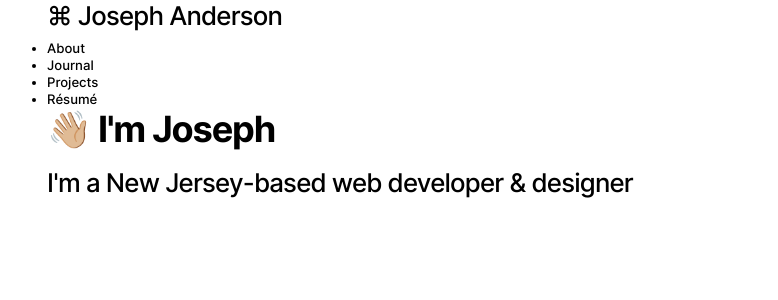
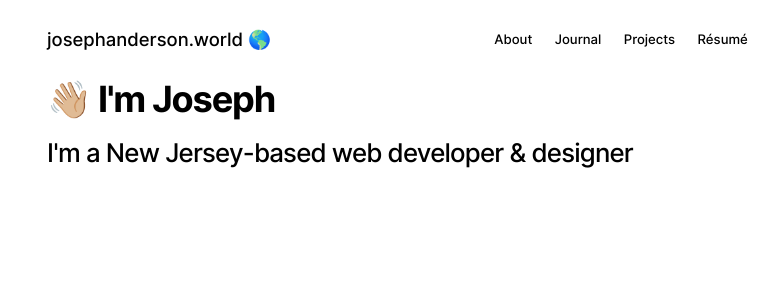
Before and after one commit to josephxanderson/www, a Next.js app: page / in a window 1280 px wide. Shown: the top 300 px of the page, without its empty margins (237-1015 px from the left). Built offline with nearby package versions, Linux system fonts and the light colour scheme.

Commit message:
Building out navigation.

```diff
--- a/components/GlobalNavigation.js
+++ b/components/GlobalNavigation.js
@@ -4,33 +4,37 @@ const GlobalNavigation = () => {
 	return (
 		<nav className="GlobalNavigation">
 			<div className="GlobalNavigation-Container">
-				<h3 className="GlobalNavigation-Title">⌘ Joseph Anderson</h3>
+				<h4 className="GlobalNavigation-Title">
+					<Link href="/">josephanderson.world 🌎</Link>
+				</h4>
 
 				<ul className="GlobalNavigation-List">
-					<li className="GlobalNavigation-Item">
-						<Link className="GlobalNavigation-Item-Link" href="/about">
+					<li className="GlobalNavigation-List-Item">
+						<Link className="GlobalNavigation-List-Item-Link" href="/about">
 							<span className="GlobalNavigation-Item-Content">About</span>
 						</Link>
 					</li>
 
-					<li className="GlobalNavigation-Item">
+					<li className="GlobalNavigation-List-Item">
 						<Link className="GlobalNavigation-Item-Link" href="/journal">
 							<span className="GlobalNavigation-Item-Content">Journal</span>
 						</Link>
 					</li>
 
-					<li className="GlobalNavigation-Item">
-						<Link className="GlobalNavigation-Item-Link" href="/Projects">
+					<li className="GlobalNavigation-List-Item">
+						<Link className="GlobalNavigation-List-Item-Link" href="/Projects">
 							<span className="GlobalNavigation-Item-Content">Projects</span>
 						</Link>
 					</li>
 
-					<li className="GlobalNavigation-Item">
-						<Link className="GlobalNavigation-Item-Link" href="/resume">
+					<li className="GlobalNavigation-List-Item">
+						<Link className="GlobalNavigation-List-Item-Link" href="/resume">
 							<span className="GlobalNavigation-Item-Content">Résumé</span>
 						</Link>
 					</li>
 				</ul>
+
+				<h4 className="GlobalNavigation-CommandButton">⌘</h4>
 			</div>
 		</nav>
 	);
--- a/styles/components/GlobalNavigation.scss
+++ b/styles/components/GlobalNavigation.scss
@@ -1,3 +1,5 @@
+@use '../variables';
+
 // Variables
 :root {
 	--component-globalnavigation-height: 0rem; // for JS
@@ -14,7 +16,9 @@ nav.GlobalNavigation {
 		position: relative;
 		display: flex;
 
-		flex-direction: column;
+		flex-direction: row;
+		align-items: center;
+		justify-content: space-between;
 
 		width: 100%;
 		height: auto;
@@ -23,10 +27,52 @@ nav.GlobalNavigation {
 
 		margin: 0 auto;
 
-		padding-top: 0;
+		padding-top: var(--global-spacing-md);
 		padding-right: var(--global-spacing-md);
-		padding-bottom: 0;
+		padding-bottom: var(--global-spacing-md);
 		padding-left: var(--global-spacing-md);
 	}
 
+	.GlobalNavigation-Title {
+		margin-bottom: 0;
+
+		cursor: pointer;
+	}
+
+	ul.GlobalNavigation-List {
+		position: relative;
+		display: flex;
+
+		flex-direction: row;
+		align-items: center;
+		justify-content: normal;
+
+		list-style: none;
+
+		@media (max-width: variables.$global-breakpoint-md) {
+			display: none;
+		} // @media
+
+		li.GlobalNavigation-List-Item {
+
+			padding-top: 0;
+			padding-right: var(--global-spacing-xs);
+			padding-bottom: 0;
+			padding-left: var(--global-spacing-xs);
+		}
+
+	}
+
+	.GlobalNavigation-CommandButton {
+		display: none;
+
+		margin-bottom: 0;
+
+		cursor: pointer;
+
+		@media (max-width: variables.$global-breakpoint-md) {
+			display: block;
+		} // @media
+	}
+
 }
```
